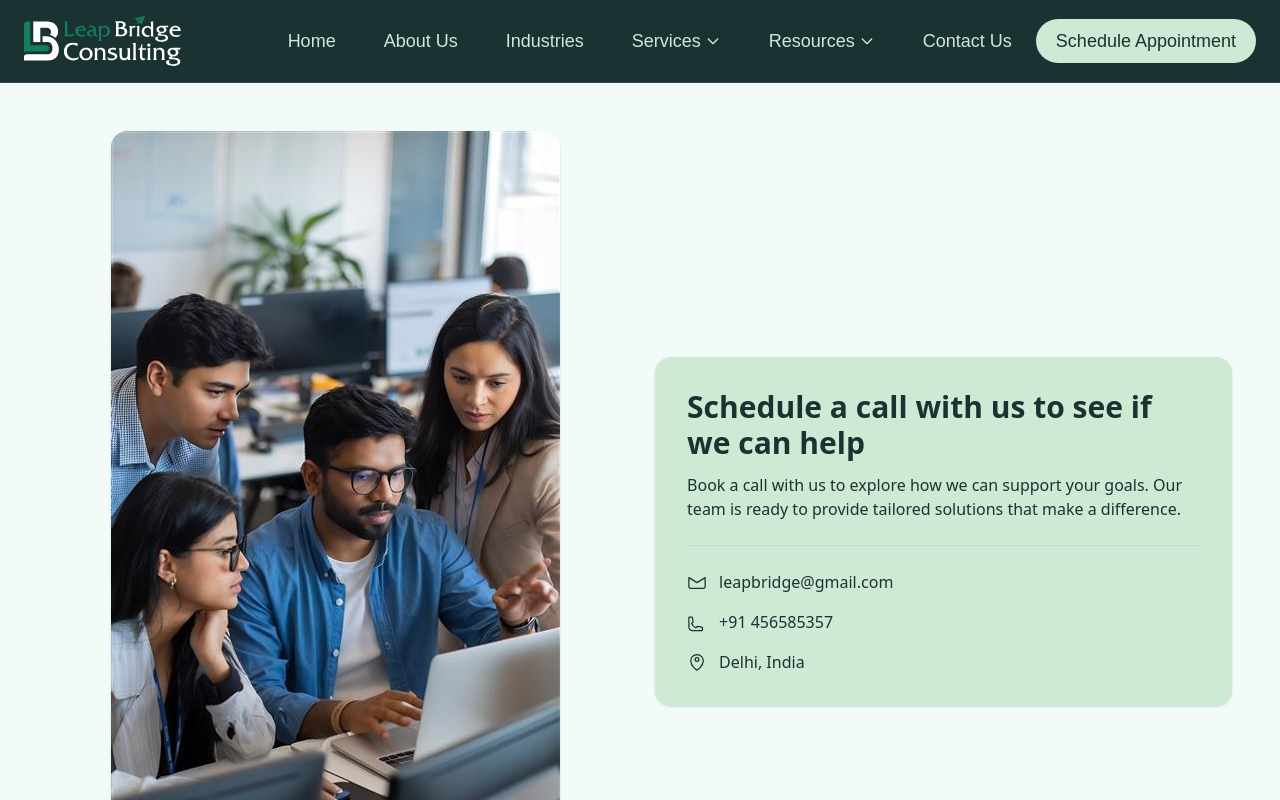
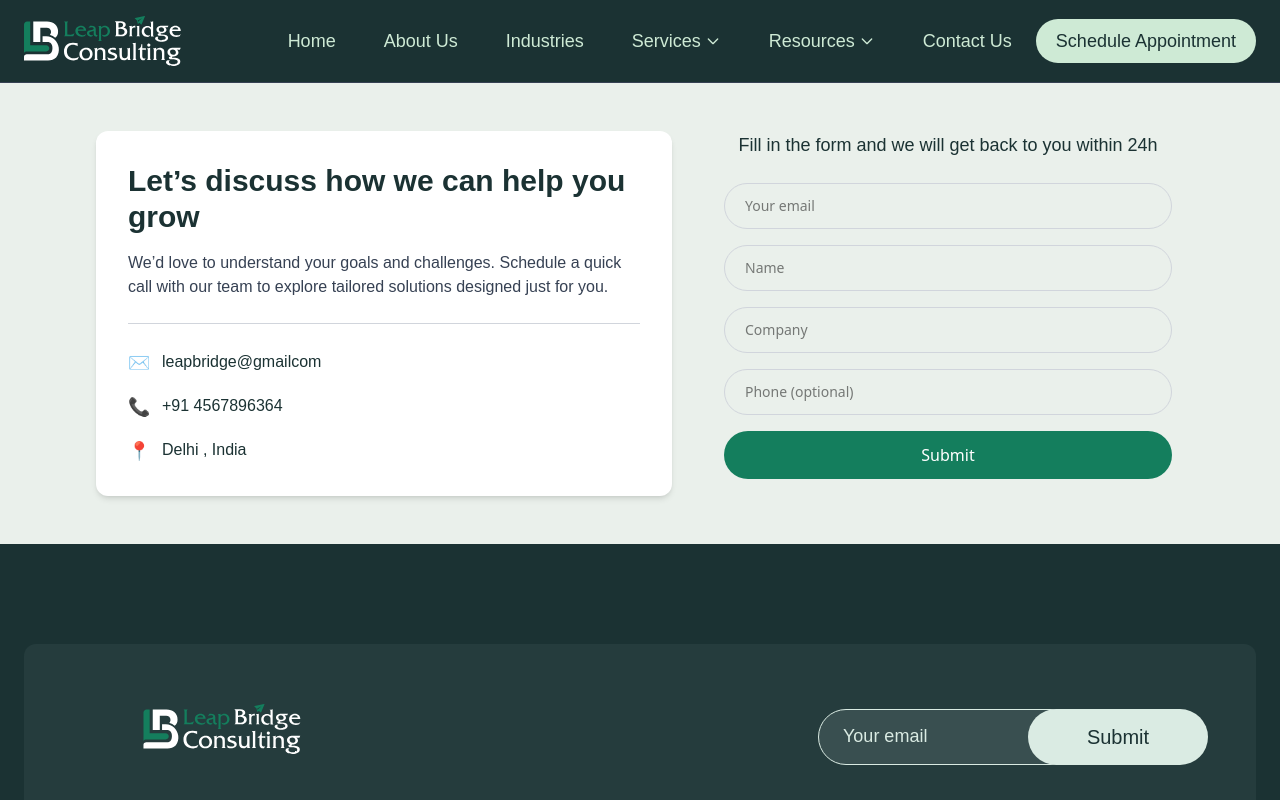
Before and after one commit to manu958/leap-bridge-ui, a Next.js app: page /pages/services in a window 1280 px wide. Shown: the top 800 px of the page. Built offline with nearby package versions, Linux system fonts and the light colour scheme; a web font is replaced by a local one.

Commit message:
service-page-contact form

```diff
--- a/app/components/About/FounderAbt.tsx
+++ b/app/components/About/FounderAbt.tsx
@@ -5,35 +5,103 @@ import { satoshi } from "@/app/fonts";
 
 export default function FounderAbt() {
   return (
-        <section className="bg-[#eaf0eb] py-12 px-5 sm:px-8 md:px-16 lg:px-24">
-            {/* Heading */}
+    <section className="bg-[#eaf0eb] py-16 px-5 sm:px-8 md:px-16 lg:px-24">
       <div className="text-center mb-12">
-                <h2 className={`${zodiak.className} text-3xl sm:text-4xl md:text-5xl font-semibold mb-3 text-[#1b3233]`}>
+        <h2
+          className={`${zodiak.className} text-3xl sm:text-4xl md:text-5xl font-semibold mb-3 text-[#1b3233]`}
+        >
           Meet the Founder
         </h2>
-                <p className={`${satoshi.className} text-sm sm:text-base md:text-lg text-[#1b3233]`}>
-                    Driven by a passion for innovation, our founder envisions solutions that transform ideas into impact.
+        <p
+          className={`${satoshi.className} text-sm sm:text-base md:text-lg text-[#1b3233]`}
+        >
+          Driven by a passion for innovation, our founder envisions solutions
+          that transform ideas into impact.
         </p>
       </div>
 
-            <div className="max-w-4xl mx-auto bg-[#ceead5] rounded-xl flex flex-col md:flex-row items-center p-6 sm:p-10 gap-6">
-                <div className="flex-shrink-0 w-40 h-40 sm:w-48 sm:h-48 relative rounded-xl overflow-hidden">
+      <div className="max-w-6xl mx-auto flex flex-col md:flex-row items-center gap-10 md:gap-16 mb-16">
+        <div className="flex justify-center md:justify-start w-full md:w-1/2">
+          <div className="relative w-56 h-56 sm:w-72 sm:h-72 md:w-80 md:h-80 rounded-xl overflow-hidden shadow-lg">
             <Image
-                        src="/assests/founder.jpg"
+              src="/assests/header/about section images/founder/founder.jpg"
               alt="Founder"
               fill
               className="object-cover"
             />
           </div>
+        </div>
 
-                {/* Info */}
-                <div className="flex-1">
-                    <p className={`${satoshi.className} text-sm sm:text-base text-gray-600 font-medium uppercase mb-1`}>CEO</p>
-                    <h3 className={`${zodiak.className} text-xl sm:text-2xl md:text-3xl font-semibold mb-3 text-[#1b3233]`}>Jatin Panchal</h3>
-                    <hr className="border-gray-400 mb-4" />
-                    <p className={`${satoshi.className} text-sm sm:text-base md:text-lg text-gray-700`}>
-                        Jatin Panchal is a commercial transformation leader who blends hands-on industry experience with strong academic credentials. He completed his Executive Programme at INSEAD, France (2022–2023), holds an MBA from SIBM Pune, and a BE degree from BVCOE Pune. Beyond his corporate career, he also contributes to academia as a Visiting Faculty at leading business schools, teaching Sales and Omni-Channel Management.
-                        This unique mix of corporate leadership and academic contribution allows Jatin to combine real-world insights with structured frameworks, making LBC’s consulting approach both practical and future-ready.
+        <div className="w-full md:w-1/2 bg-[#ceead5] rounded-xl p-6 sm:p-8 md:p-10 shadow-md">
+          <p
+            className={`${satoshi.className} text-sm sm:text-base text-gray-600 font-medium uppercase mb-1`}
+          >
+            Co-Founder & Partner
+          </p>
+          <h3
+            className={`${zodiak.className} text-2xl sm:text-3xl md:text-4xl font-semibold mb-3 text-[#1b3233]`}
+          >
+            Jatin Panchal
+          </h3>
+          <hr className="border-gray-400 mb-4 w-16" />
+          <p
+            className={`${satoshi.className} text-sm sm:text-base md:text-lg text-gray-700 leading-relaxed`}
+          >
+            Jatin Panchal is a commercial transformation leader who blends
+            hands-on industry experience with strong academic credentials. He
+            completed his Executive Programme at INSEAD, France (2022–2023),
+            holds an MBA from SIBM Pune, and a BE degree from BVCOE Pune. Beyond
+            his corporate career, he also contributes to academia as a Visiting
+            Faculty at leading business schools, teaching Sales and
+            Omni-Channel Management.
+            <br />
+            <br />
+            This unique mix of corporate leadership and academic contribution
+            allows Jatin to combine real-world insights with structured
+            frameworks, making LBC’s consulting approach both practical and
+            future-ready.
+          </p>
+        </div>
+      </div>
+
+      <div className="max-w-6xl mx-auto flex flex-col md:flex-row-reverse items-center gap-10 md:gap-16">
+        <div className="flex justify-center md:justify-end w-full md:w-1/2">
+          <div className="relative w-56 h-56 sm:w-72 sm:h-72 md:w-80 md:h-80 rounded-xl overflow-hidden shadow-lg">
+            <Image
+              src="/assests/header/about section images/founder/founder.jpg"
+              alt="Founder"
+              fill
+              className="object-cover"
+            />
+          </div>
+        </div>
+
+        {/* Left Container (Content) */}
+        <div className="w-full md:w-1/2 bg-[#ceead5] rounded-xl p-6 sm:p-8 md:p-10 shadow-md">
+          <p
+            className={`${satoshi.className} text-sm sm:text-base text-gray-600 font-medium uppercase mb-1`}
+          >
+            Co-Founder & Partner
+          </p>
+          <h3
+            className={`${zodiak.className} text-2xl sm:text-3xl md:text-4xl font-semibold mb-3 text-[#1b3233]`}
+          >
+            Vinod Rao
+          </h3>
+          <hr className="border-gray-400 mb-4 w-16" />
+          <p
+            className={`${satoshi.className} text-sm sm:text-base md:text-lg text-gray-700 leading-relaxed`}
+          >
+            Vinod Rao brings deep expertise in operations and strategy,
+            driving innovation and process optimization. She has extensive
+            experience leading transformation projects across global markets and
+            ensures that every business decision aligns with long-term vision
+            and client satisfaction.
+            <br />
+            <br />
+            Her commitment to sustainable growth and excellence makes her an
+            integral part of LBC’s leadership team, bridging business strategy
+            with execution excellence.
           </p>
         </div>
       </div>
--- a/app/components/Services/ServiceInsight.tsx
+++ b/app/components/Services/ServiceInsight.tsx
@@ -1,42 +1,89 @@
 "use client";
-import Image from "next/image";
-import { zodiak } from "@/app/fonts";
-import { satoshi } from "@/app/fonts";
+import { zodiak, satoshi } from "@/app/fonts";
 
-export default function ServiceInsight() {
+export default function ServiceInsights() {
   return (
-    <section className="bg-[#eaf0eb] py-12 px-5 sm:px-8 md:px-16 lg:px-24">
-      {/* Heading */}
-      <div className="text-center mb-12">
-        <h2 className={`${zodiak.className} text-3xl sm:text-4xl md:text-5xl font-semibold mb-3`}>
-          Meet the Founder
+    <section className="bg-[#eaf0eb] py-12 px-5 sm:px-8 md:px-16 lg:px-24 flex flex-col md:flex-row justify-center items-start gap-10">
+      {/* Left Card */}
+      <div className="bg-white p-8 rounded-xl shadow-md flex-1 max-w-xl">
+
+        {/* Heading */}
+        <h2
+          className={`${zodiak.className} text-2xl sm:text-3xl font-semibold text-[#1b3233] mb-4`}
+        >
+          Let’s discuss how we can help you grow
         </h2>
-        <p className={`${satoshi.className} text-sm sm:text-base md:text-lg text-gray-700`}>
-          Lorem ipsum dolor sit amet, consectetur adipiscing elit.
+
+        <p
+          className={`${satoshi.className} text-sm sm:text-base text-gray-700 mb-6`}
+        >
+          We’d love to understand your goals and challenges. Schedule a quick call with our team to explore tailored solutions designed just for you.
         </p>
+
+        <hr className="border-gray-300 mb-6" />
+
+        {/* Contact Info */}
+        <div className="space-y-4 text-[#1b3233]">
+          <div className="flex items-center gap-3">
+            <span className="text-lg">✉️</span>
+            <p className={`${satoshi.className} text-sm sm:text-base`}>
+              leapbridge@gmailcom
+            </p>
+          </div>
+
+          <div className="flex items-center gap-3">
+            <span className="text-lg">📞</span>
+            <p className={`${satoshi.className} text-sm sm:text-base`}>
+              +91 4567896364
+            </p>
+          </div>
+
+          <div className="flex items-center gap-3">
+            <span className="text-lg">📍</span>
+            <p className={`${satoshi.className} text-sm sm:text-base`}>
+              Delhi , India
+            </p>
+          </div>
+        </div>
       </div>
 
-      {/* Founder card */}
-      <div className="max-w-4xl mx-auto bg-[#dbe9e1] rounded-xl flex flex-col md:flex-row items-center p-6 sm:p-10 gap-6">
-        {/* Image */}
-        <div className="flex-shrink-0 w-40 h-40 sm:w-48 sm:h-48 relative rounded-xl overflow-hidden">
-          <Image
-            src="/assests/founder.jpg" // replace with your founder image
-            alt="Founder"
-            fill
-            className="object-cover"
+      {/* Right Form */}
+      <div className="flex-1 max-w-md mx-auto text-center">
+        <p
+          className={`${zodiak.className} text-sm sm:text-base md:text-lg text-[#1b3233] mb-6`}
+        >
+          Fill in the form and we will get back to you within 24h
+        </p>
+
+        <form className="space-y-4">
+          <input
+            type="email"
+            placeholder="Your email"
+            className="w-full border border-gray-300 rounded-full py-3 px-5 text-sm focus:outline-none focus:ring-2 focus:ring-[#1b3233]"
           />
-        </div>
+          <input
+            type="text"
+            placeholder="Name"
+            className="w-full border border-gray-300 rounded-full py-3 px-5 text-sm focus:outline-none focus:ring-2 focus:ring-[#1b3233]"
+          />
+          <input
+            type="text"
+            placeholder="Company"
+            className="w-full border border-gray-300 rounded-full py-3 px-5 text-sm focus:outline-none focus:ring-2 focus:ring-[#1b3233]"
+          />
+          <input
+            type="text"
+            placeholder="Phone (optional)"
+            className="w-full border border-gray-300 rounded-full py-3 px-5 text-sm focus:outline-none focus:ring-2 focus:ring-[#1b3233]"
+          />
 
-        {/* Info */}
-        <div className="flex-1">
-          <p className={`${satoshi.className} text-sm sm:text-base text-gray-600 font-medium uppercase mb-1`}>CEO</p>
-          <h3 className={`${satoshi.className} text-xl sm:text-2xl md:text-3xl font-semibold mb-3`}>Jack Hemsworth</h3>
-          <hr className="border-gray-400 mb-4" />
-          <p className={`${satoshi.className} text-sm sm:text-base md:text-lg text-gray-700`}>
-            “Fusce vel dui. In turpis. Maecenas nec odio et ante tincidunt tempus. Vestibulum ante ipsum primis in faucibus orci luctus et ultrices posuere cubilia.”
-          </p>
-        </div>
+          <button
+            type="button"
+            className="w-full bg-[#147e5d] text-white py-3 rounded-full font-medium hover:bg-[#2d4a4b] transition"
+          >
+            Submit
+          </button>
+        </form>
       </div>
     </section>
   );
--- a/app/pages/services/page.tsx
+++ b/app/pages/services/page.tsx
@@ -1,9 +1,10 @@
-import ScheduleCallSection from '@/app/components/About/ScheduleCallSection'
+
+import ServiceInsights from '@/app/components/Services/ServiceInsight'
 import React from 'react'
 
 const services = () => {
   return (
-    <ScheduleCallSection/>
+    <><ServiceInsights /></>
   )
 }
 
```
Lines whose indentation alone changed are shown as unchanged.
